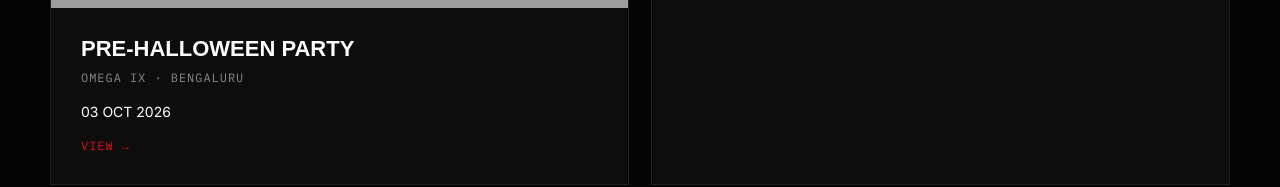
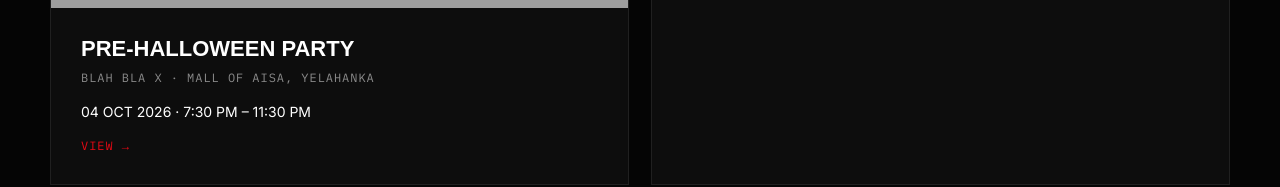
Before and after one commit to subodhsai/southblr, a React (Vite) app: page /Events in a window 1280 px wide. Shown: the part 710-897 px from the top of the page. Built offline with nearby package versions, Linux system fonts and the light colour scheme; grey boxes are pictures that could not be loaded; a web font is replaced by a local one.

Commit message:
Update event details for Pre-Halloween Party

```diff
--- a/src/Events.tsx
+++ b/src/Events.tsx
@@ -28,11 +28,11 @@ export default function Events() {
               </h2>
 
               <p className="event-meta mono">
-                OMEGA IX &middot; BENGALURU
+                BLAH BLA X &middot; MALL OF AISA, YELAHANKA
               </p>
 
               <p className="event-datetime tight">
-                03 OCT 2026
+                04 OCT 2026 &middot; 7:30 PM – 11:30 PM
               </p>
 
               <span className="event-cta mono">
```
